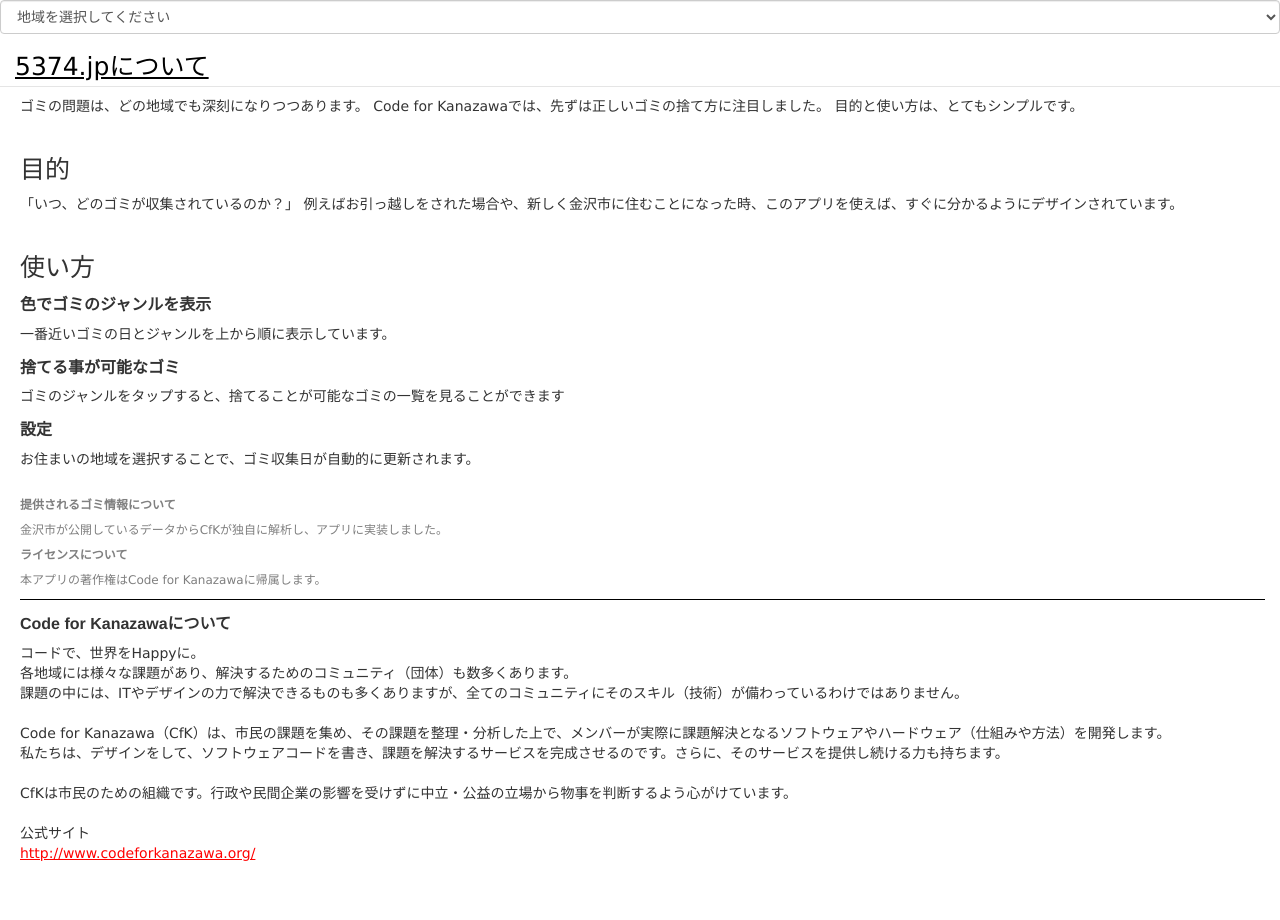
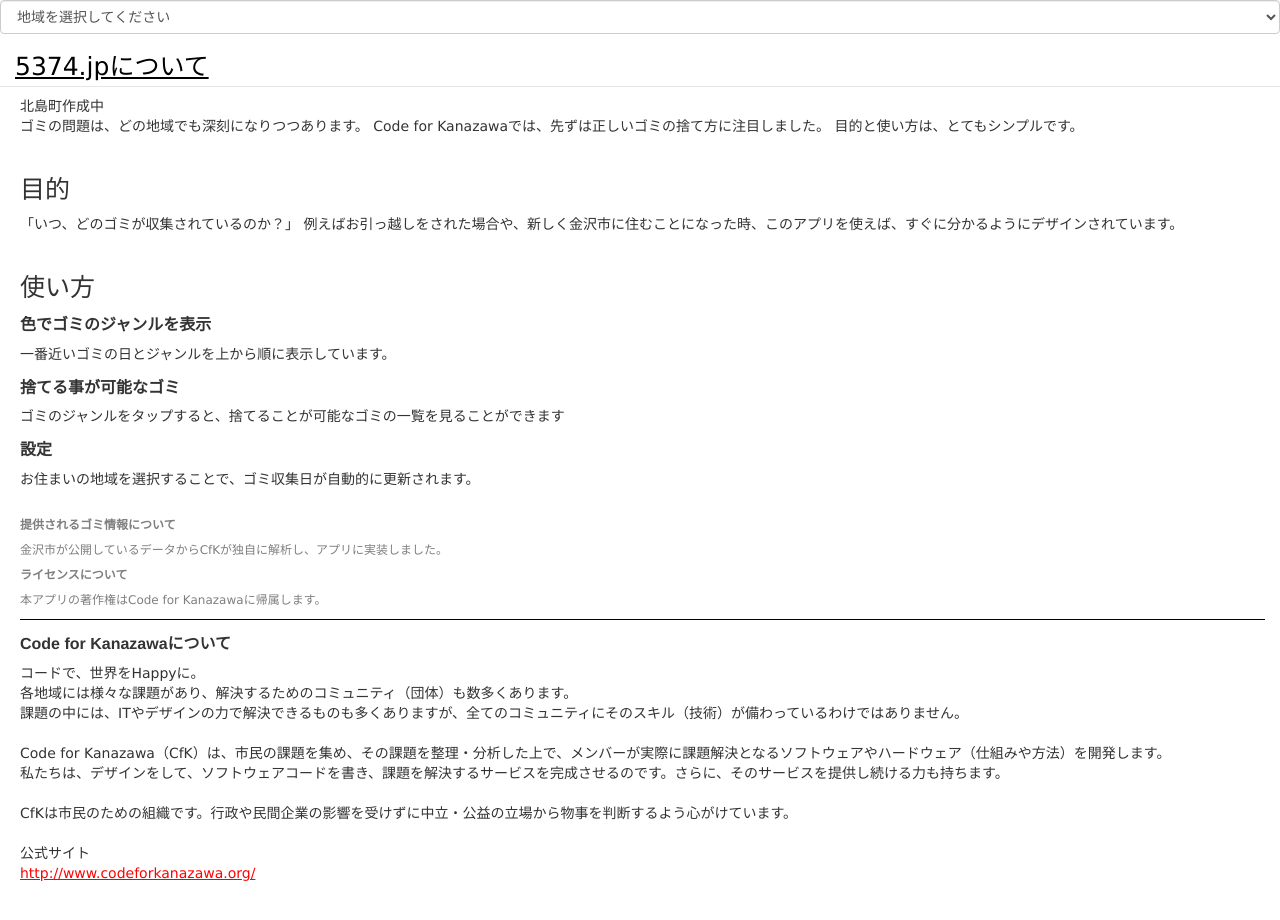
Before and after one commit to tokushima5374/kitajimatyo, a plain HTML site: page index.html in a window 1280 px wide. Both pictures are taken after a click on the link "5374.jpについて". Drawn offline with Linux system fonts and the light colour scheme.

Commit message:
Update index.html

```diff
--- a/index.html
+++ b/index.html
@@ -22,6 +22,7 @@
       <div id="collapse3_0" class="accordion-body collapse">
         <div class="accordion-inner">
           <div id="help">
+北島町作成中<br />
 ゴミの問題は、どの地域でも深刻になりつつあります。
 Code for Kanazawaでは、先ずは正しいゴミの捨て方に注目しました。
 目的と使い方は、とてもシンプルです。
```
